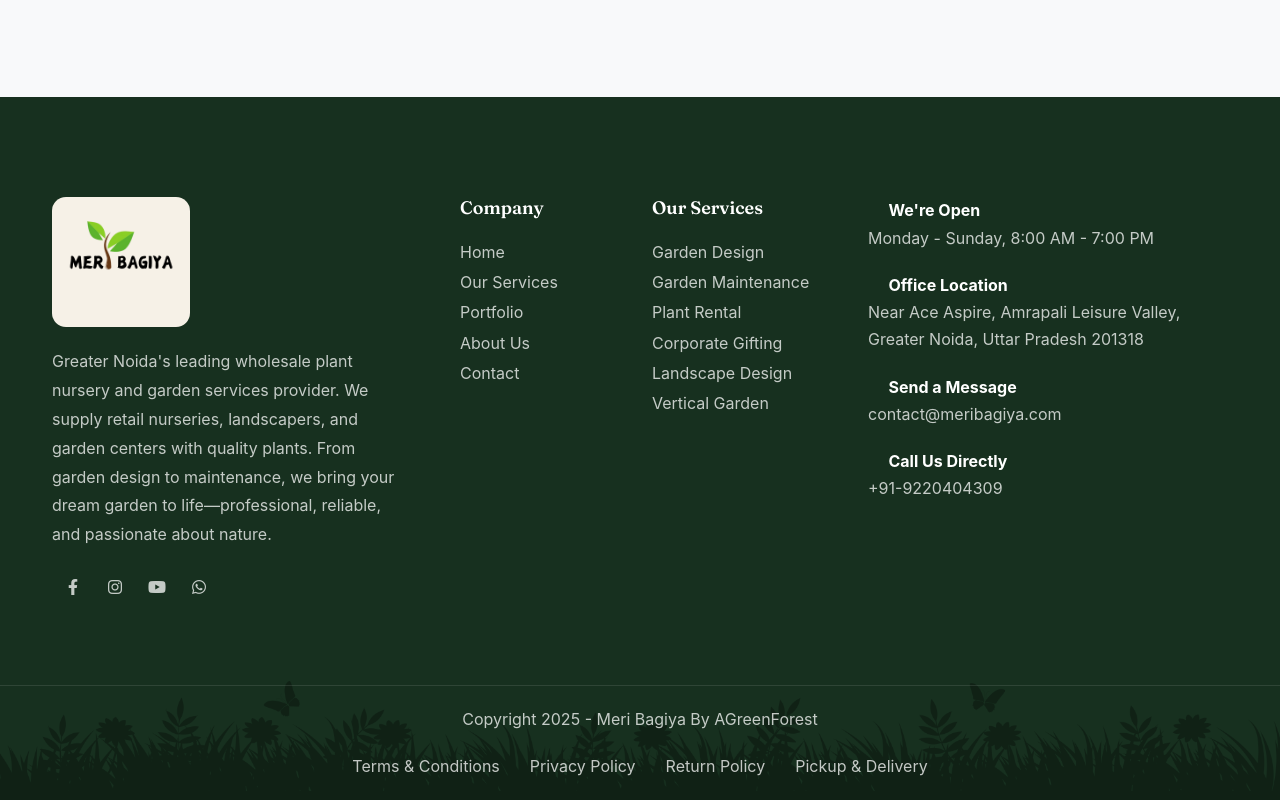
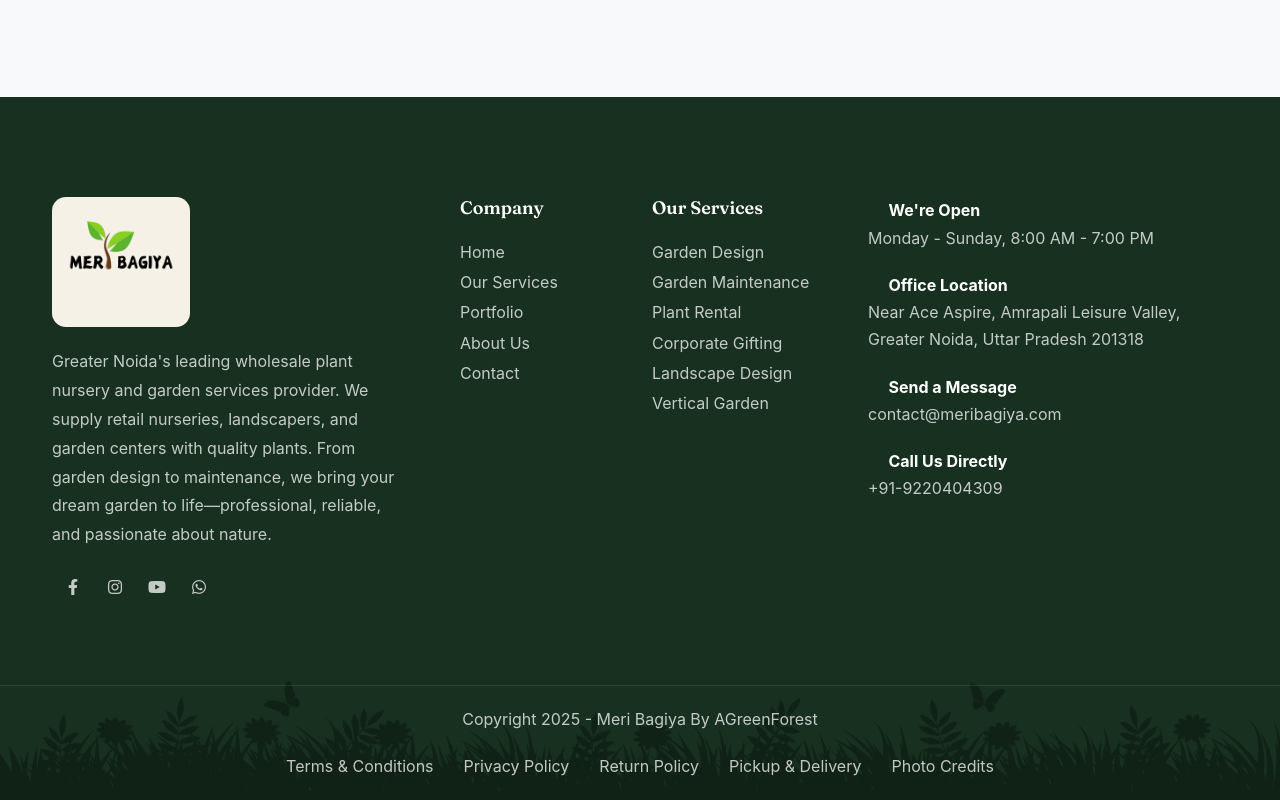
Before and after one commit to MeriBagiya/meri-bagiya-website, a React (Create React App) app: page / in a window 1280 px wide. Shown: the part 4254-5054 px from the top of the page. Built offline with nearby package versions, Linux system fonts and the light colour scheme; no server answers; a web font is replaced by a local one.

Commit message:
feat(footer): link to photo credits

```diff
--- a/src/layout/footer.jsx
+++ b/src/layout/footer.jsx
@@ -89,6 +89,7 @@
                          <li><Link to="/privacy">Privacy Policy</Link></li>
                          <li><Link to="/return-policy">Return Policy</Link></li>
                          <li><Link to="/shipping">Pickup & Delivery</Link></li>
+                         <li><a href="/photo-credits.txt" target="_blank" rel="noopener noreferrer">Photo Credits</a></li>
                      </ul>
                  </div>
              </div>
```
